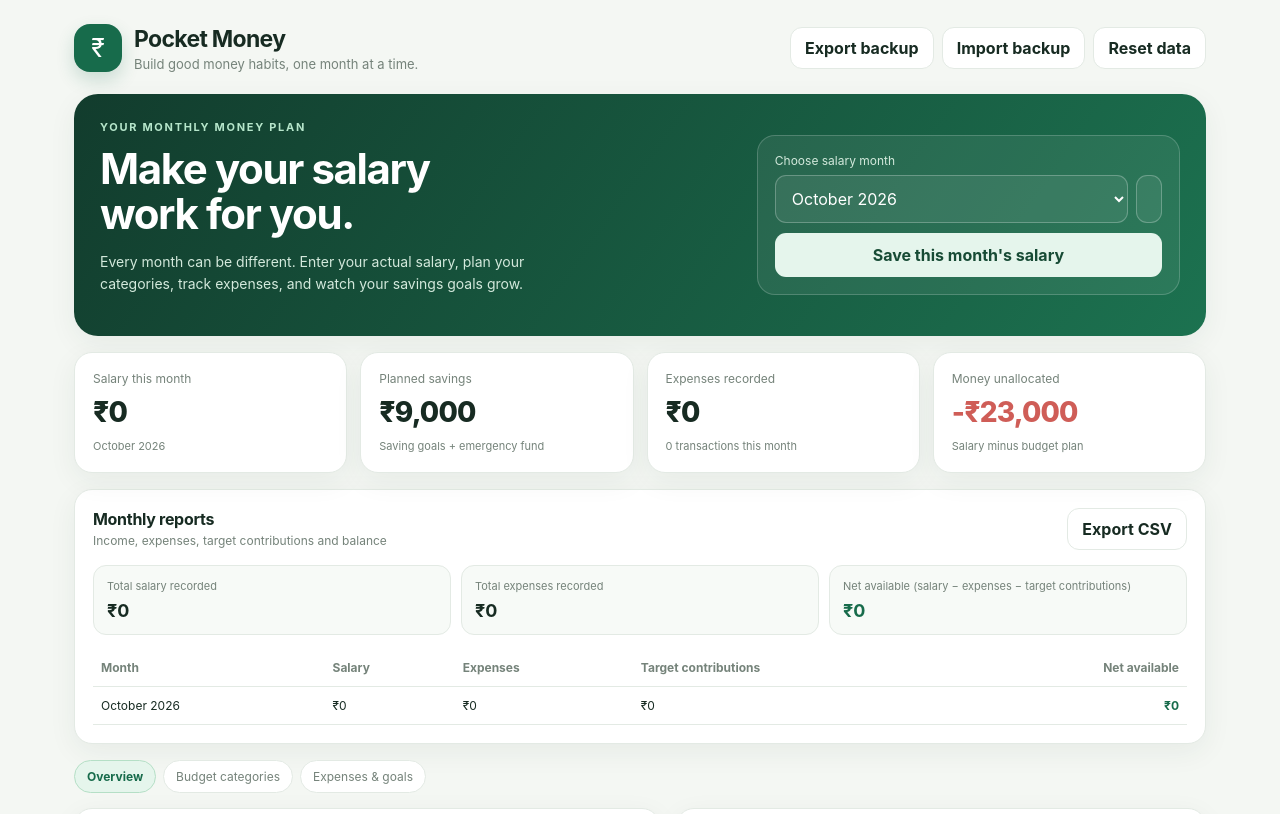
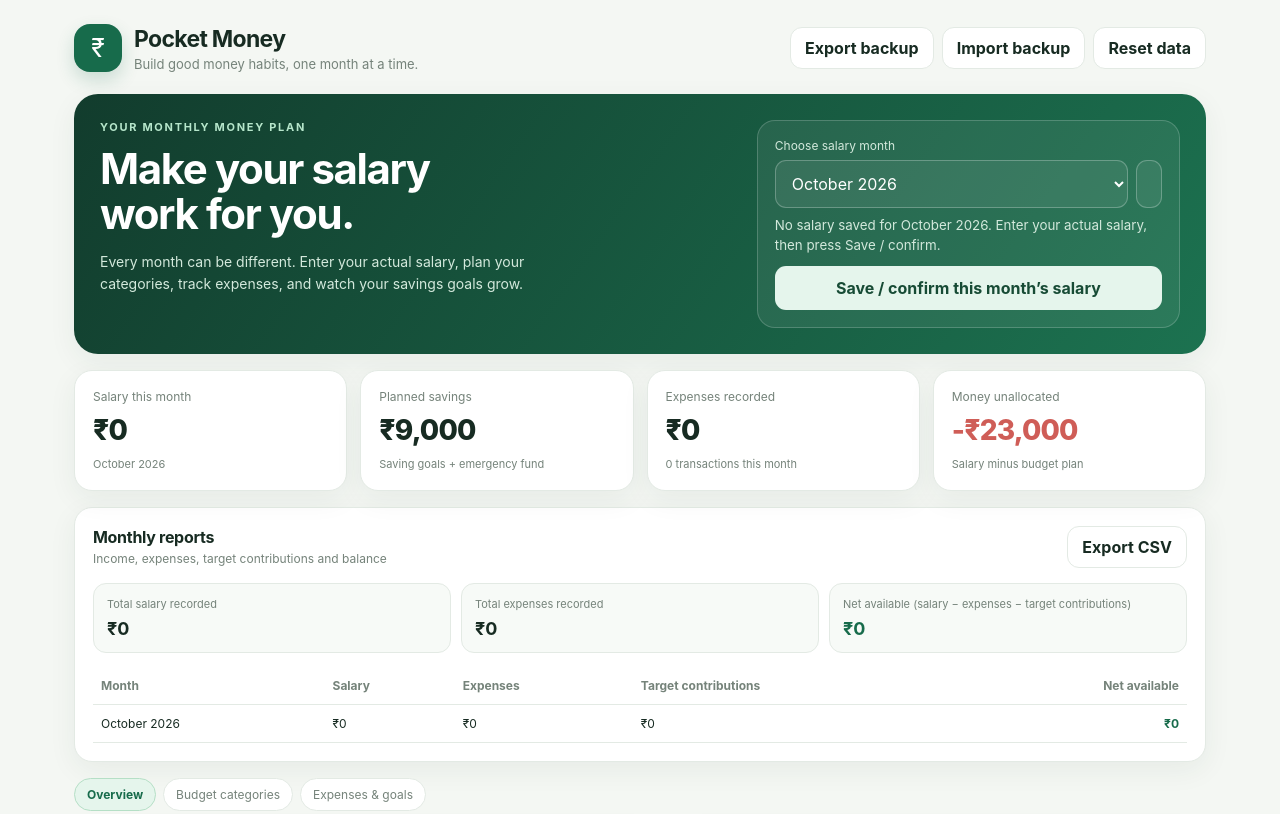
Before and after one commit to afsalpg979-code/FALCONS-AI, a plain HTML site: page frontend/pocket-money.html in a window 1280 px wide. Shown: the top 814 px of the page. Drawn offline with Linux system fonts and the light colour scheme.

Commit message:
Clarify month-by-month salary confirmation and prior salary suggestion

```diff
--- a/frontend/pocket-money.html
+++ b/frontend/pocket-money.html
@@ -27,7 +27,7 @@
 <div id="notice" class="notice" role="status"></div>
 <section class="hero">
 <div><div class="eyebrow">Your monthly money plan</div><h2>Make your salary<br>work for you.</h2><p>Every month can be different. Enter your actual salary, plan your categories, track expenses, and watch your savings goals grow.</p></div>
-<form id="salaryForm" class="salary-form"><label for="salaryMonth">Choose salary month</label><div class="salary-row"><select id="salaryMonth" aria-label="Salary month"></select><input id="salaryAmount" type="number" min="0" step="0.01" placeholder="Monthly salary ₹" required></div><button type="submit">Save this month's salary</button></form>
+<form id="salaryForm" class="salary-form"><label for="salaryMonth">Choose salary month</label><div class="salary-row"><select id="salaryMonth" aria-label="Salary month"></select><input id="salaryAmount" type="number" min="0" step="0.01" placeholder="Monthly salary ₹" required></div><small id="salaryHint" style="display:block;margin-top:8px;line-height:1.5;color:#d3e9dc">Enter this month’s actual salary. Each month is saved separately.</small><button type="submit">Save / confirm this month’s salary</button></form>
 </section>
 <section class="stats">
 <div class="stat"><div class="label">Salary this month</div><div class="value" id="statSalary">₹0</div><small id="salaryLabel">Selected month</small></div>
@@ -120,6 +120,7 @@ function save(){try{localStorage.setItem(KEY,JSON.stringify(data));return true}c
 function defaults(){return Object.fromEntries(cats.map(c=>[c.id,c.default]))}
 function budget(){if(!data.budgets[selected])data.budgets[selected]=defaults();return data.budgets[selected]}
 function salary(){return Number(data.salaries[selected]||0)}
+function previousSalary(m){return Object.keys(data.salaries).filter(k=>k<m&&Number.isFinite(Number(data.salaries[k]))).sort().pop()}
 function expenses(){return data.expenses.filter(e=>e.date&&e.date.slice(0,7)===selected)}
 function sumBudget(){return Object.values(budget()).reduce((a,b)=>a+(Number(b)||0),0)}
 function sumSavings(){return cats.filter(c=>c.kind==='saving').reduce((a,c)=>a+(Number(budget()[c.id])||0),0)}
@@ -173,10 +174,10 @@ function renderReports(){
  document.getElementById('reportBalance').style.color=totalIncome-totalSpent<0?'var(--red)':'var(--green)';
  document.getElementById('reportRows').innerHTML=rows.map(r=>'<tr><td>'+monthName(r.month)+'</td><td>'+fmt(r.income)+'</td><td>'+fmt(r.spent)+'</td><td>'+fmt(r.contributions)+'</td><td style="color:'+(r.balance<0?'var(--red)':'var(--green)')+';font-weight:750">'+fmt(r.balance)+'</td></tr>').join('');
 }
-function render(){fillMonths();const s=salary(),b=sumBudget(),sp=sumSpent();document.getElementById('salaryAmount').value=data.salaries[selected]??'';document.getElementById('statSalary').textContent=fmt(s);document.getElementById('salaryLabel').textContent=monthName(selected);document.getElementById('statSavings').textContent=fmt(sumSavings());document.getElementById('statSpent').textContent=fmt(sp);document.getElementById('spentLabel').textContent=expenses().length+' transactions this month';document.getElementById('statLeft').textContent=fmt(s-b);document.getElementById('statLeft').style.color=s-b<0?'var(--red)':'var(--green)';renderCategories();renderGoals();renderTransactions();renderReports()}
+function render(){fillMonths();const s=salary(),b=sumBudget(),sp=sumSpent();const hasSalary=Object.prototype.hasOwnProperty.call(data.salaries,selected);const prev=previousSalary(selected);document.getElementById('salaryAmount').value=hasSalary?data.salaries[selected]:(prev?data.salaries[prev]:'');document.getElementById('salaryHint').textContent=hasSalary?'Salary saved for '+monthName(selected)+': '+fmt(data.salaries[selected])+'. Change it and save again if your actual salary changed.':(prev?'No salary saved for '+monthName(selected)+'. Last saved salary ('+monthName(prev)+': '+fmt(data.salaries[prev])+') is only a suggestion—edit it to match this month, then press Save / confirm.':'No salary saved for '+monthName(selected)+'. Enter your actual salary, then press Save / confirm.');document.getElementById('statSalary').textContent=fmt(s);document.getElementById('salaryLabel').textContent=monthName(selected);document.getElementById('statSavings').textContent=fmt(sumSavings());document.getElementById('statSpent').textContent=fmt(sp);document.getElementById('spentLabel').textContent=expenses().length+' transactions this month';document.getElementById('statLeft').textContent=fmt(s-b);document.getElementById('statLeft').style.color=s-b<0?'var(--red)':'var(--green)';renderCategories();renderGoals();renderTransactions();renderReports()}
 function escapeHtml(s){return String(s).replace(/[&<>"']/g,c=>({'&':'&amp;','<':'&lt;','>':'&gt;','"':'&quot;',"'":'&#39;'}[c]))}
 document.getElementById('salaryMonth').addEventListener('change',e=>{selected=e.target.value;render()});
-document.getElementById('salaryForm').addEventListener('submit',e=>{e.preventDefault();const n=Number(document.getElementById('salaryAmount').value);if(!Number.isFinite(n)||n<0)return notice('Enter a valid salary amount.');data.salaries[selected]=n;if(!data.budgets[selected])data.budgets[selected]=defaults();save();render();notice('Salary saved for '+monthName(selected)+'.')});
+document.getElementById('salaryForm').addEventListener('submit',e=>{e.preventDefault();const n=Number(document.getElementById('salaryAmount').value);if(!Number.isFinite(n)||n<0)return notice('Enter a valid salary amount.');data.salaries[selected]=n;if(!data.budgets[selected])data.budgets[selected]=defaults();save();render();notice('Salary confirmed for '+monthName(selected)+'. Other months were not changed.')});
 document.getElementById('allocationForm').addEventListener('submit',e=>{e.preventDefault();const b={};cats.forEach(c=>{b[c.id]=Math.max(0,Number(document.getElementById('alloc-'+c.id).value)||0)});data.budgets[selected]=b;save();render();notice('Budget plan saved for '+monthName(selected)+'.')});
 document.getElementById('expenseDate').value=today();
 document.getElementById('expenseForm').addEventListener('submit',e=>{e.preventDefault();const amount=Number(document.getElementById('expenseAmount').value),date=document.getElementById('expenseDate').value;if(!(amount>0)||!date)return notice('Enter a valid amount and date.');data.expenses.push({id:Date.now().toString(36)+Math.random().toString(36).slice(2,6),amount,date,category:document.getElementById('expenseCategory').value,note:document.getElementById('expenseNote').value.trim()});selected=date.slice(0,7);save();e.target.reset();document.getElementById('expenseDate').value=today();render();notice('Expense added.')});
```
